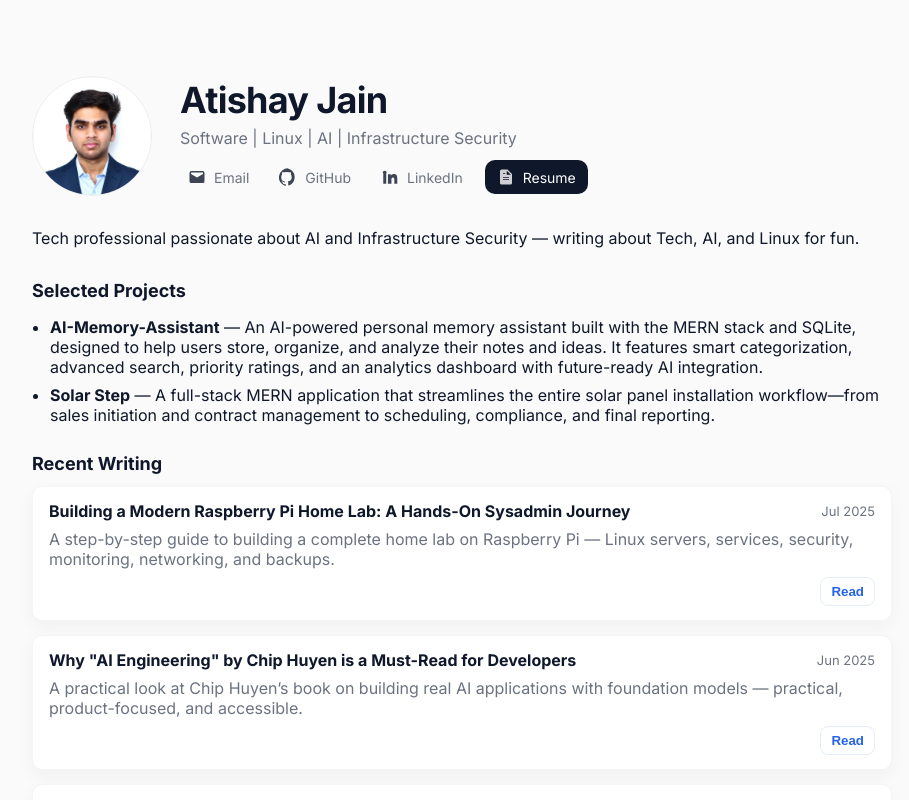
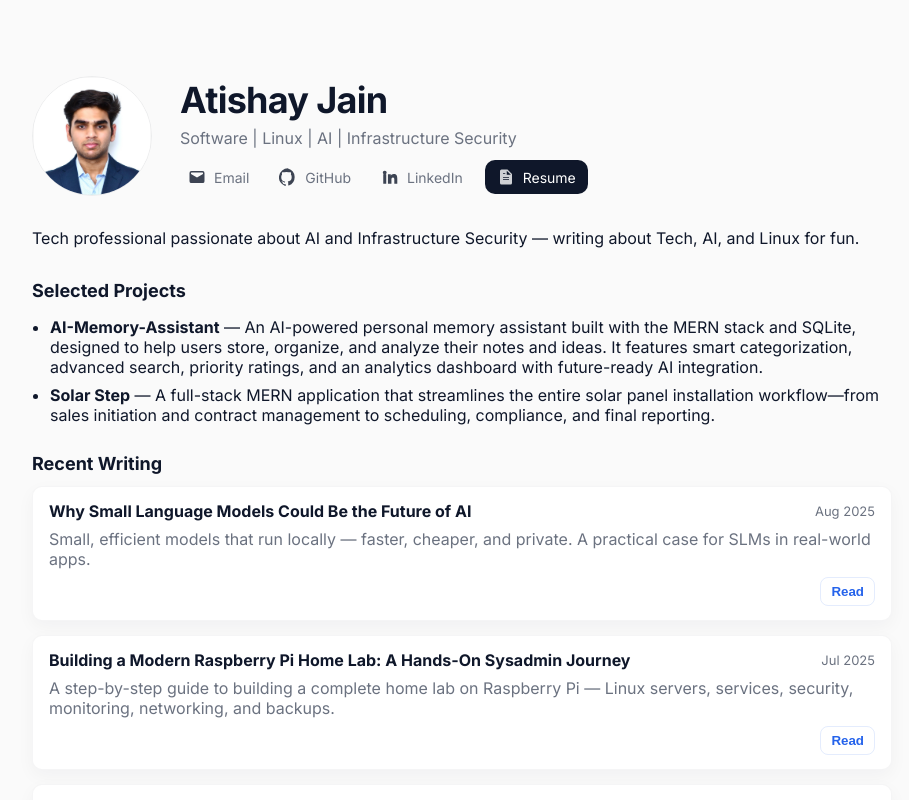
Before and after one commit to sudo-atishay/Personal-Blog-in-React, a React (Create React App) app: page / in a window 1280 px wide. Shown: the top 800 px of the page, without its empty margins (178-1087 px from the left). Built offline with nearby package versions, Linux system fonts and the light colour scheme.

Commit message:
Add article: Why Small Language Models Could Be the Future of AI

```diff
--- a/src/App.js
+++ b/src/App.js
@@ -67,6 +67,29 @@ function Home() {
   const [expandedId, setExpandedId] = useState(null);
 
   const posts = [
+    {
+      id: 'small-lms',
+      title: 'Why Small Language Models Could Be the Future of AI',
+      date: 'Aug 2025',
+      excerpt: 'Small, efficient models that run locally — faster, cheaper, and private. A practical case for SLMs in real-world apps.',
+      content: [
+        <p>When people talk about AI today, large language models (LLMs) like GPT-4 or Claude often steal the spotlight. They’re powerful, capable of writing essays, coding, summarizing content, and even generating images. But behind the hype, there’s a growing trend that many experts believe could shape the future of AI: small language models (SLMs).</p>,
+        <h4>What Are Small Language Models?</h4>,
+        <p>Small language models are AI models that are much smaller in size than the massive LLMs you’ve heard about. Instead of billions of parameters, they typically have millions or low billions of parameters. This might sound like a limitation—but it’s actually an advantage in many scenarios. Smaller models are faster, cheaper, and easier to run, while still performing surprisingly well on specific tasks.</p>,
+        <h4>Why They Matter</h4>,
+        <p><strong>Cost Efficiency</strong><br/>Large models require huge compute resources, expensive GPUs, and high electricity usage. Small models, by contrast, can run on consumer hardware or lightweight cloud instances, dramatically lowering costs. This makes AI accessible to startups, researchers, and even individual developers.</p>,
+        <p><strong>Speed and Latency</strong><br/>SLMs respond faster because they process less data at each step. This is crucial for applications like chatbots, edge devices, mobile apps, or real-time tools where milliseconds matter.</p>,
+        <p><strong>Privacy and Security</strong><br/>Because small models can run locally on a user’s device, they can process sensitive data without sending it to the cloud, reducing privacy risks. This is a huge advantage for sectors like healthcare, finance, and personal productivity tools.</p>,
+        <p><strong>Energy Efficiency and Sustainability</strong><br/>AI has an environmental footprint. Running massive LLMs constantly consumes a lot of energy. Small models, however, consume far less power, making them more environmentally friendly.</p>,
+        <p><strong>Customizability and Fine-Tuning</strong><br/>Small models are easier to fine-tune for niche domains. For example, a company could take a pre-trained small model and adapt it to legal documents, medical records, or internal corporate knowledge without massive computational overhead.</p>,
+        <h4>The Hybrid Approach: Big + Small</h4>,
+        <p>Many experts envision a future where big models provide general knowledge while small models handle specialized or real-time tasks. For instance, a small model could live on your phone and summarize your emails instantly, while a large model in the cloud handles complex reasoning tasks. This hybrid setup could make AI more practical, responsive, and cost-effective.</p>,
+        <h4>Challenges Ahead</h4>,
+        <p>Small models are not perfect. They struggle with complex reasoning and may generate less nuanced or creative outputs than large models. But for most real-world applications—like customer support, summarization, classification, and search—they’re already good enough.</p>,
+        <h4>Why This Matters for the Future</h4>,
+        <p>The rise of small language models signals a shift from “one-size-fits-all” AI to personalized, efficient, and accessible AI tools. They enable companies and individuals to leverage AI without huge infrastructure costs, privacy concerns, or latency issues. In short, small models may not grab headlines like GPT-4, but they’re quietly shaping the next generation of practical AI applications.</p>,
+      ],
+    },
     {
       id: 'raspi-lab',
       title: 'Building a Modern Raspberry Pi Home Lab: A Hands-On Sysadmin Journey',
```
